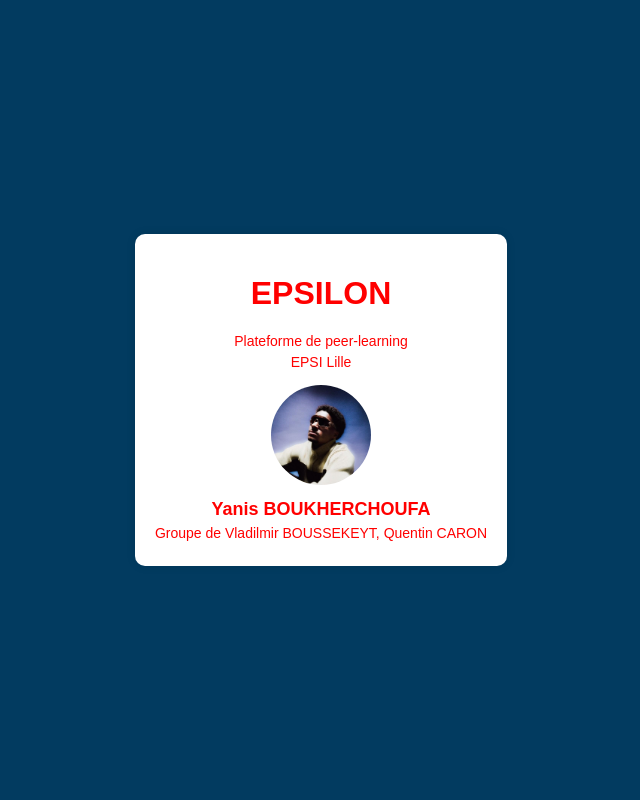
After one commit to yanis004/Maintenance, a PHP site: page /entete.php in a window 1280 px wide. The commit adds this page. Shown: the whole page, without its empty margins (319-959 px from the left). Run offline with PHP 8.4, Linux system fonts and the light colour scheme.

Commit message:
Mise à jour du code avec commentaires

```diff
--- /dev/null
+++ b/entete.php
@@ -0,0 +1,20 @@
+<!DOCTYPE html>
+<html lang="en">
+
+<head>
+    <meta charset="UTF-8"> <!-- Déclaration de l'encodage des caractères -->
+    <meta name="viewport" content="width=device-width, initial-scale=1.0"> <!-- Configuration d'affichage pour les appareils mobiles -->
+    <title>EPSILON</title> <!-- Titre de la page -->
+    <link rel="stylesheet" type="text/css" href="styles.css"> <!-- Lien vers la feuille de style externe (styles.css) -->
+</head>
+
+<body>
+    <div class="container">
+        <h1>EPSILON</h1> <!-- Titre principal -->
+        <p>Plateforme de peer-learning</p> <!-- Description de la plateforme -->
+        <p>EPSI Lille</p> <!-- Informations additionnelles ou d'affiliation -->
+
+        <img src="YVNNIS.jpg" alt="Image YVNNIS"> <!-- Image avec une alternative pour l'accessibilité -->
+
+        <p class="name">Yanis BOUKHERCHOUFA</p> <!-- Nom de l'utilisateur ou information similaire -->
+        <p>Groupe de Vladilmir BOUSSEKEYT, Quentin CARON</p> <!-- Informations sur le groupe ou l'équipe -->
--- a/styles.css
+++ b/styles.css
@@ -1,74 +1,73 @@
 body {
-    font-family: Arial, sans-serif;
-    background-color: #023b60;
-    margin: 0;
-    padding: 0;
-    display: flex;
-    justify-content: center;
-    align-items: center;
-    height: 100vh;
+    font-family: Arial, sans-serif; /* Définition de la police de caractères pour le corps de la page */
+    background-color: #023b60; /* Couleur de fond du corps */
+    margin: 0; /* Suppression des marges par défaut du corps */
+    padding: 0; /* Suppression des espacements internes par défaut du corps */
+    display: flex; /* Utilisation du modèle de boîte flexible */
+    justify-content: center; /* Centrage horizontal des éléments enfants */
+    align-items: center; /* Centrage vertical des éléments enfants */
+    height: 100vh; /* Hauteur équivalente à 100% de la hauteur de la fenêtre */
 }
 
 .container {
-    text-align: center;
-    background-color: #ffffff;
-    border-radius: 10px;
-    box-shadow: 0 0 10px rgba(0, 0, 0, 0.1);
-    padding: 20px;
+    text-align: center; /* Alignement du texte au centre dans le conteneur */
+    background-color: #ffffff; /* Couleur de fond du conteneur */
+    border-radius: 10px; /* Arrondi des coins du conteneur */
+    background-image: linear-gradient(to top, #fff0 0%, #fff 100%); /* Dégradé linéaire pour le fond */
+    box-shadow: 0 0 10px rgba(0, 0, 0, 0.1); /* Ombre légère pour le conteneur */
+    padding: 20px; /* Espacement interne du conteneur */
 }
 
 h1 {
-    color: #ff0000;
+    color: #ff0000; /* Couleur du texte de niveau H1 (rouge dans ce cas) */
 }
 
 p {
-    font-size: 14px;
-    color: #ff0000;
-    margin: 5px 0;
+    font-size: 14px; /* Taille de la police pour les paragraphes */
+    color: #ff0000; /* Couleur du texte des paragraphes (rouge dans ce cas) */
+    margin: 5px 0; /* Marge supérieure et inférieure des paragraphes */
 }
 
 img {
-    width: 100px;
-    height: 100px;
-    border-radius: 50%;
-    margin-top: 10px;
+    width: 100px;  /* Largeur de l'image */
+    height: 100px; /* Hauteur de l'image */
+    border-radius: 50%; /* Arrondi de l'image pour en faire un cercle */
+    margin-top: 10px; /* Marge supérieure de l'image */
 }
 
 .name {
-    font-size: 18px;
-    font-weight: bold;
-    margin-top: 10px;
+    font-size: 18px; /* Taille de la police pour la classe 'name' */
+    font-weight: bold; /* Gras pour la classe 'name' */
+    margin-top: 10px; /* Marge supérieure pour la classe 'name' */
 }
 
 form {
-    max-width: 400px;
-    margin: 20px auto;
+    max-width: 400px; /* Largeur maximale du formulaire */
+    margin: 20px auto; /* Marge autour du formulaire avec centrage horizontal */
 }
 
 label {
-    display: block;
-    margin-bottom: 10px;
-    color: #190f36;
+    display: block; /* Affichage en tant que bloc pour occuper toute la largeur */
+    margin-bottom: 10px; /* Marge inférieure pour l'étiquette */
+    color: #190f36; /* Couleur du texte de l'étiquette */
 }
 
 input[type="file"] {
-    width: 100%;
-    padding: 10px;
-    margin-bottom: 15px;
-    box-sizing: border-box;
+    width: 100%; /* Largeur totale du champ de saisie de fichier */
+    padding: 10px; /* Espacement interne du champ de saisie de fichier */
+    margin-bottom: 15px; /* Marge inférieure pour le champ de saisie de fichier */
+    box-sizing: border-box; /* Boîte de modèle de dimension incluant les bordures et le rembourrage */
 }
 
-
 input[type="submit"] {
-    background-color: #023b60;
-    color: #fff;
-    padding: 10px 15px;
-    border: none;
-    border-radius: 4px;
-    cursor: pointer;
+    background-color: #023b60; /* Couleur de fond du bouton de soumission */
+    color: #fff; /* Couleur du texte du bouton de soumission */
+    padding: 10px 15px; /* Espacement interne du bouton de soumission */
+    border: none; /* Suppression de la bordure par défaut */
+    border-radius: 4px; /* Arrondi des coins du bouton de soumission */
+    cursor: pointer; /* Curseur de type pointeur au survol */
 }
 
-
 input[type="submit"]:hover {
-    background-color: #001d3a;
+    background-color: #001d3a; /* Couleur de fond au survol du bouton de soumission */
 }
```
Also changed, not shown: header.php (deleted, +0 -20 lines), index.php (+8 -3 lines), upload.php (+19 -17 lines), Destination/20943573 (1).jpg (added), Destination/IMG_20180821_171401.jpg (added), Destination/image001.png (added), Destination/téléchargement (1).jpg (added).
